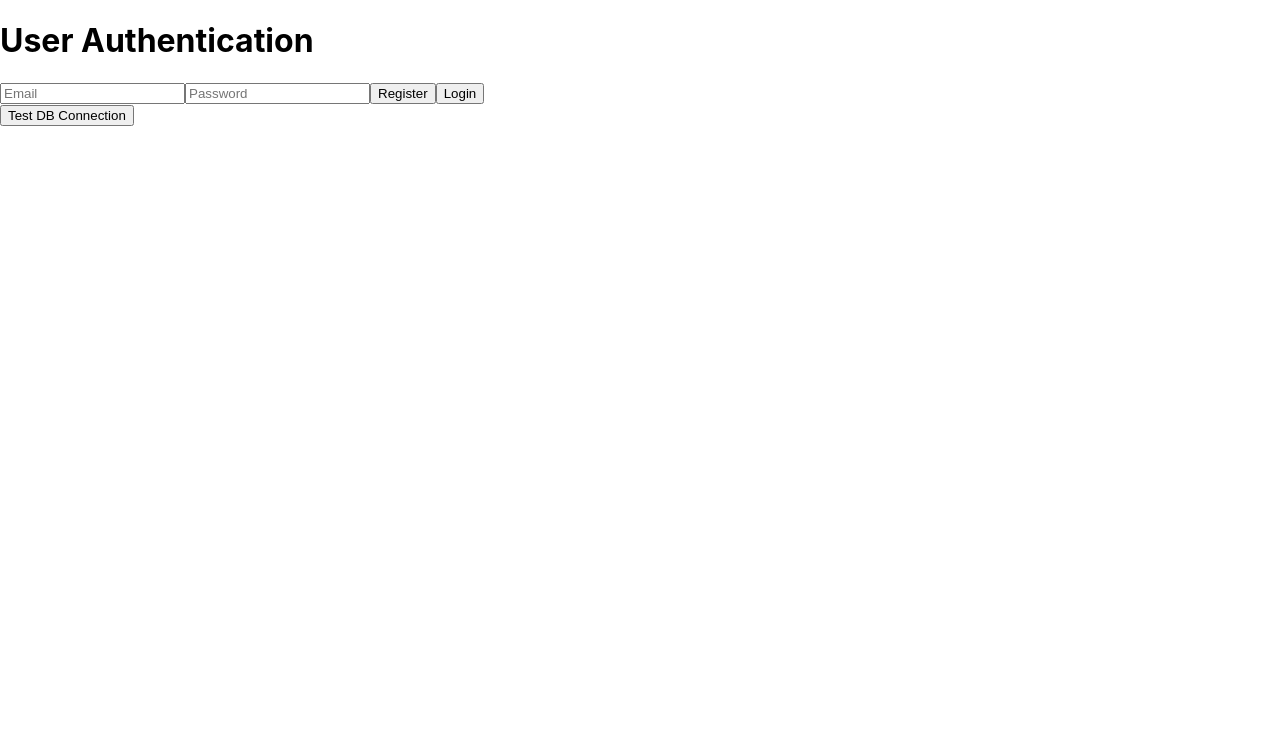
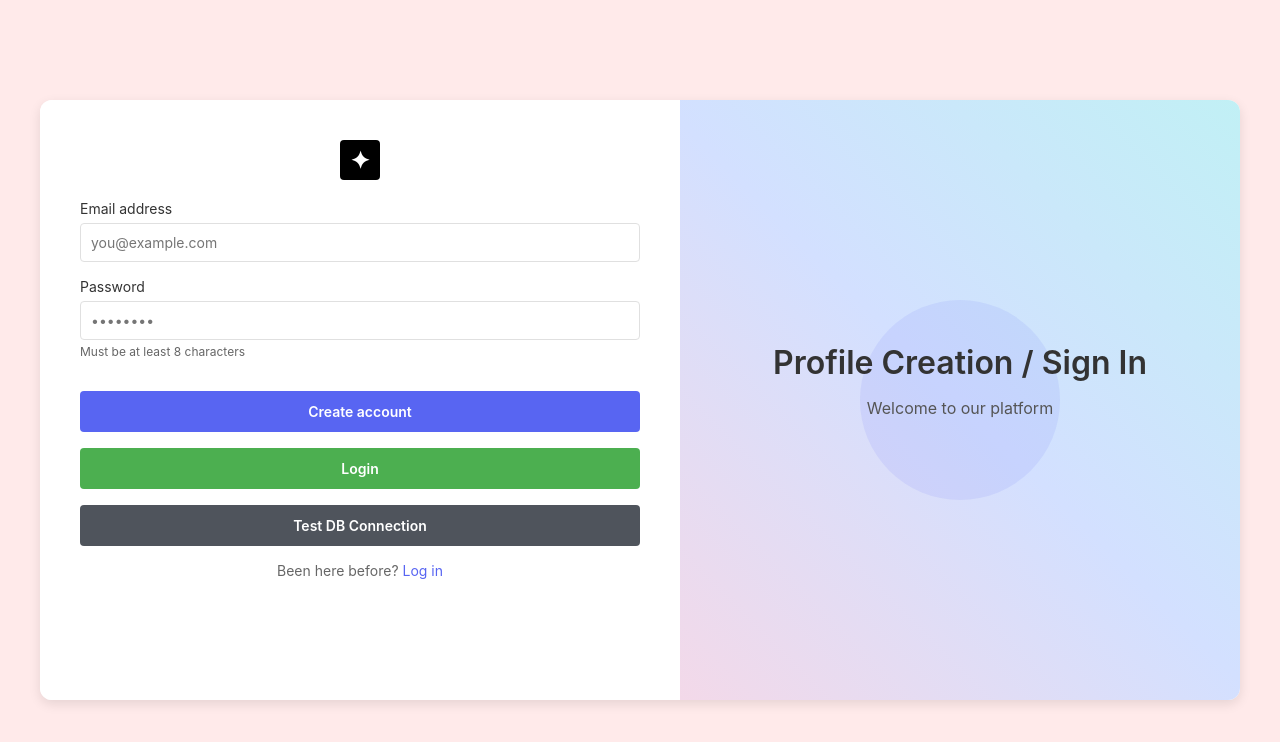
Before and after one commit to myanramsey/enviroment_project, a React (Create React App) app in the folder frontend/: page / in a window 1280 px wide. Shown: the top 742 px of the page. Built offline with nearby package versions, Linux system fonts and the light colour scheme.

Commit message:
- Created Login Page

```diff
--- a/frontend/src/App.css
+++ b/frontend/src/App.css
@@ -1,38 +1,211 @@
-.App {
+* {
+  box-sizing: border-box;
+  margin: 0;
+  padding: 0;
+  font-family: -apple-system, BlinkMacSystemFont, 'Segoe UI', Roboto, Oxygen, Ubuntu, Cantarell, 'Open Sans', 'Helvetica Neue', sans-serif;
+}
+
+.main-container {
+  display: flex;
+  height: 100vh;
+  width: 100%;
+  background-color: #ffeaea;
+}
+
+.login-container {
+  display: flex;
+  width: 100%;
+  max-width: 1200px;
+  margin: auto;
+  height: 600px;
+  box-shadow: 0 4px 12px rgba(0, 0, 0, 0.1);
+  border-radius: 12px;
+  overflow: hidden;
+  background-color: white;
+}
+
+/* Form section styles */
+.form-container {
+  flex: 1;
+  display: flex;
+  flex-direction: column;
+  padding: 40px;
+  background-color: white;
+}
+
+.logo-container {
+  display: flex;
+  justify-content: center;
+  margin-bottom: 20px;
+}
+
+.logo {
+  font-size: 24px;
+  font-weight: bold;
+  background-color: black;
+  color: white;
+  width: 40px;
+  height: 40px;
+  display: flex;
+  align-items: center;
+  justify-content: center;
+  border-radius: 4px;
+}
+
+h2 {
+  font-size: 24px;
+  font-weight: 600;
+  color: #333;
+  margin-bottom: 8px;
   text-align: center;
 }
 
-.App-logo {
-  height: 40vmin;
-  pointer-events: none;
+.subtitle {
+  font-size: 14px;
+  color: #666;
+  text-align: center;
+  margin-bottom: 24px;
 }
 
-@media (prefers-reduced-motion: no-preference) {
-  .App-logo {
-    animation: App-logo-spin infinite 20s linear;
+.form-group {
+  margin-bottom: 16px;
+}
+
+label {
+  display: block;
+  font-size: 14px;
+  color: #333;
+  margin-bottom: 6px;
+}
+
+input {
+  width: 100%;
+  padding: 10px;
+  border: 1px solid #e0e0e0;
+  border-radius: 4px;
+  font-size: 14px;
+}
+
+input:focus {
+  outline: none;
+  border-color: #5865F2;
+}
+
+small {
+  font-size: 12px;
+  color: #666;
+  margin-top: 4px;
+  display: block;
+}
+
+.create-account-btn, .login-btn, .test-db-btn {
+  width: 100%;
+  padding: 12px;
+  background-color: #5865F2;
+  color: white;
+  border: none;
+  border-radius: 4px;
+  font-size: 14px;
+  font-weight: 600;
+  cursor: pointer;
+  transition: background-color 0.3s;
+  margin-top: 16px;
+}
+
+.login-btn {
+  background-color: #4CAF50;
+}
+
+.test-db-btn {
+  background-color: #4f545c;
+}
+
+.create-account-btn:hover {
+  background-color: #4752c4;
+}
+
+.login-btn:hover {
+  background-color: #45a049;
+}
+
+.test-db-btn:hover {
+  background-color: #43474e;
+}
+
+.login-link {
+  font-size: 14px;
+  color: #666;
+  text-align: center;
+  margin-top: 16px;
+}
+
+.login-link a {
+  color: #5865F2;
+  text-decoration: none;
+}
+
+.message {
+  color: #43b581;
+  text-align: center;
+  margin-top: 16px;
+  font-size: 14px;
+}
+
+/* Visual section styles */
+.visual-section {
+  flex: 1;
+  position: relative;
+  background: linear-gradient(45deg, #f3d9e9, #d3e0ff, #c1f0f5);
+  display: flex;
+  align-items: center;
+  justify-content: center;
+  overflow: hidden;
+}
+
+.visual-content {
+  padding: 40px;
+  z-index: 1;
+  text-align: center;
+}
+
+.decoration-circle {
+  width: 200px;
+  height: 200px;
+  background: #5865F2;
+  border-radius: 50%;
+  position: absolute;
+  top: 50%;
+  left: 50%;
+  transform: translate(-50%, -50%);
+  opacity: 0.1;
+}
+
+.visual-section h2 {
+  font-size: 32px;
+  color: #333;
+  margin-bottom: 16px;
+  position: relative;
+}
+
+.visual-section p {
+  font-size: 16px;
+  color: #555;
+  margin-bottom: 40px;
+  position: relative;
+}
+
+/* Responsive styles */
+@media (max-width: 768px) {
+  .login-container {
+    flex-direction: column;
+    height: auto;
+  }
+
+  .form-container {
+    max-width: 100%;
+  }
+
+  .visual-section {
+    min-height: 300px;
   }
 }
-
-.App-header {
-  background-color: #282c34;
-  min-height: 100vh;
-  display: flex;
-  flex-direction: column;
-  align-items: center;
-  justify-content: center;
-  font-size: calc(10px + 2vmin);
-  color: white;
-}
-
-.App-link {
-  color: #61dafb;
-}
-
-@keyframes App-logo-spin {
-  from {
-    transform: rotate(0deg);
-  }
-  to {
-    transform: rotate(360deg);
-  }
-}
--- a/frontend/src/App.js
+++ b/frontend/src/App.js
@@ -1,4 +1,6 @@
 import React, { useState } from 'react';
+import './App.css'; // Make sure to create this CSS file
+
 
 function App() {
   const [email, setEmail] = useState('');
@@ -8,12 +10,13 @@ function App() {
   const handleRegister = async (e) => {
     e.preventDefault();
     try {
-      const response = await fetch('http://localhost:5000/api/register', {
+    const response = await fetch(
+      'http://localhost:5000/api/register', {
       method: 'POST',
       headers: { 'Content-Type': 'application/json' },
       body: JSON.stringify({ email, password }),
     });
-      if (!response.ok) {
+    if (!response.ok){
       throw new Error(`HTTP error! Status: ${response.status}`);
     }
     const data = await response.json();
@@ -58,27 +61,67 @@ function App() {
   }
 };
 
+
   return (
-    <div>
-      <h1>User Authentication</h1>
-      <form>
+    <div className="main-container">
+      <div className="login-container">
+        <div className="form-container">
+          <div className="logo-container">
+            <div className="logo">✦</div>
+          </div>
+
+          <form onSubmit={(e) => e.preventDefault()}>
+            <div className="form-group">
+              <label htmlFor="email">Email address</label>
               <input
+                id="email"
                 type="email"
-          placeholder="Email"
+                placeholder="you@example.com"
                 value={email}
                 onChange={(e) => setEmail(e.target.value)}
               />
+            </div>
+
+            <div className="form-group">
+              <label htmlFor="password">Password</label>
               <input
+                id="password"
                 type="password"
-          placeholder="Password"
+                placeholder="••••••••"
                 value={password}
                 onChange={(e) => setPassword(e.target.value)}
               />
-        <button onClick={handleRegister}>Register</button>
-        <button onClick={handleLogin}>Login</button>
+              <small>Must be at least 8 characters</small>
+            </div>
+
+            <button className="create-account-btn" onClick={handleRegister}>
+              Create account
+            </button>
+
+            <button className="login-btn" onClick={handleLogin}>
+              Login
+            </button>
+
+            <button className="test-db-btn" onClick={handleSubmit}>
+              Test DB Connection
+            </button>
           </form>
-      <button onClick={handleSubmit}>Test DB Connection</button>
-      {message && <p>{message}</p>}
+
+          <div className="login-link">
+            Been here before? <a href="#" onClick={handleLogin}>Log in</a>
+          </div>
+
+          {message && <p className="message">{message}</p>}
+        </div>
+
+        <div className="visual-section">
+          <div className="visual-content">
+            <div className="decoration-circle"></div>
+            <h2>Profile Creation / Sign In</h2>
+            <p>Welcome to our platform</p>
+          </div>
+        </div>
+      </div>
     </div>
   );
 }
```
Lines whose indentation alone changed are shown as unchanged.
